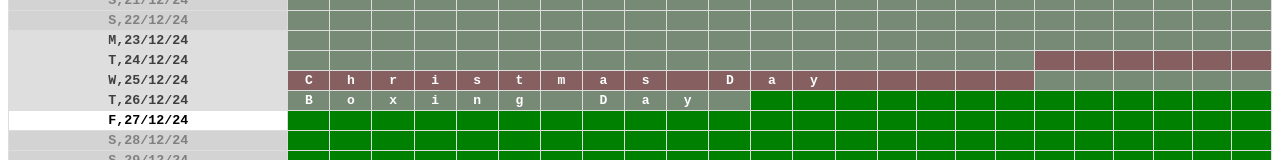
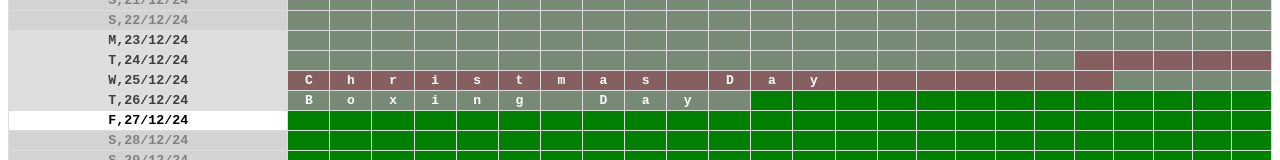
Before and after one commit to johncapt/care-planner, a plain HTML site: page index.html in a window 1280 px wide. Shown: the part 606-766 px from the top of the page. Drawn offline with Linux system fonts and the light colour scheme.

Commit message:
adjusted hours

```diff
--- a/index.html
+++ b/index.html
@@ -274,13 +274,13 @@
         const DEFAULT_START_WITH = 'Mum';
         const DEFAULT_HANDOVERS = [
             '2024-12-19T15:00',
-            '2024-12-24T17:00',
-            '2024-12-25T17:00',
+            '2024-12-24T18:00',
+            '2024-12-25T19:00',
             '2025-01-03T10:00',
             '2025-01-09T17:00',
             '2025-01-17T10:00',
             '2025-01-24T17:00',
-            '2025-01-30T17:00'];
+            '2025-01-30T18:00'];
         let settingDivVisibility = 'hidden'
         let careDivVisibility = 'visible'
 
```
